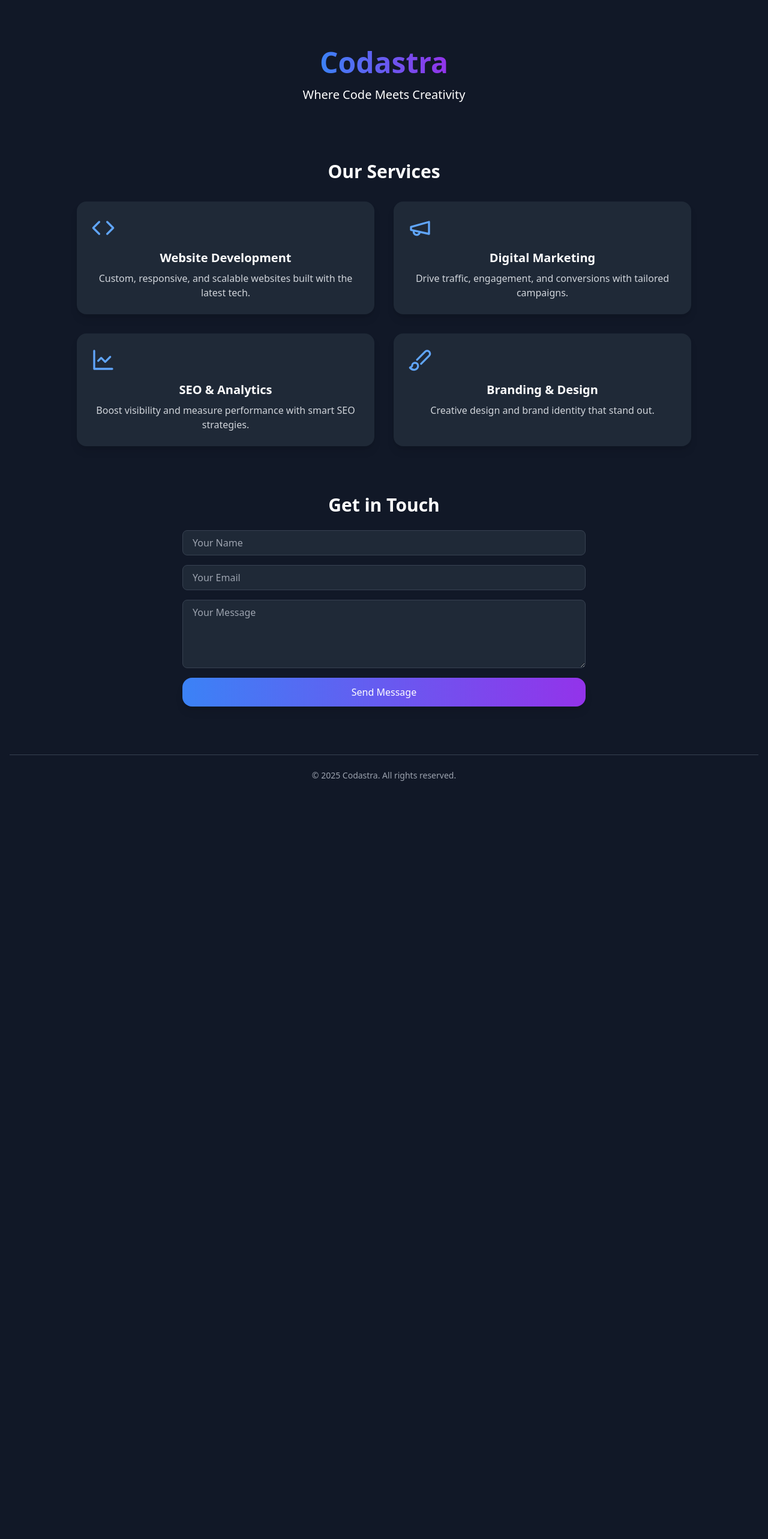
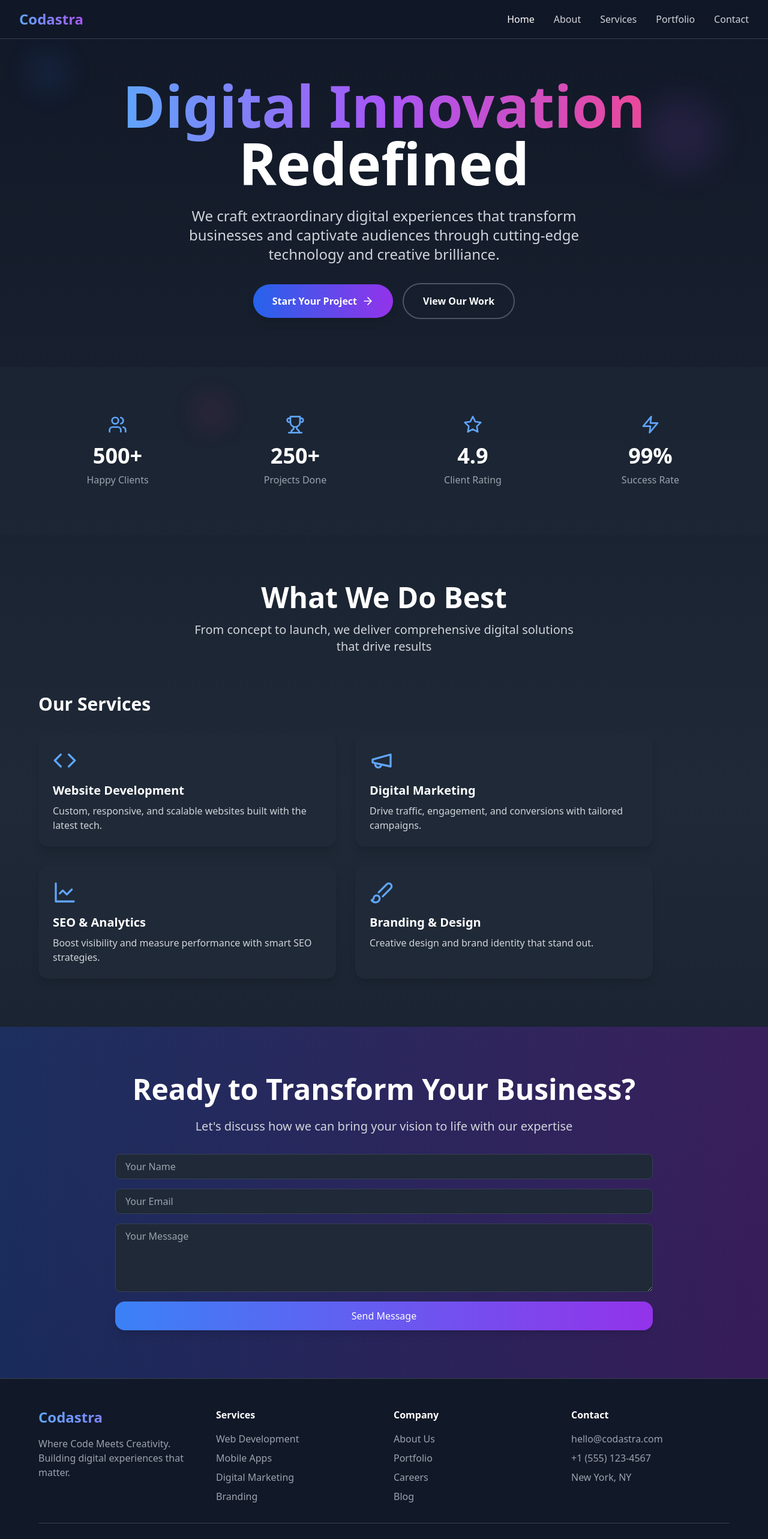
Before and after one commit to viralsparkconnect-hue/codastra-next-client, a Next.js app: page / in a window 1280 px wide. Shown: the top 2566 px of the page at 60% size. Before the commit the page ends 1327 px from the top, so only its background shows below. Built offline with nearby package versions, Linux system fonts and the light colour scheme.

Commit message:
Update index.js

```diff
--- a/pages/index.js
+++ b/pages/index.js
@@ -1,29 +1,195 @@
 import { motion } from 'framer-motion'
+import { ArrowRight, Star, Users, Trophy, Zap } from 'lucide-react'
+import Link from 'next/link'
 import Services from '../components/Services'
 import ContactForm from '../components/ContactForm'
 
 export default function Home() {
+  const stats = [
+    { icon: Users, number: '500+', label: 'Happy Clients' },
+    { icon: Trophy, number: '250+', label: 'Projects Done' },
+    { icon: Star, number: '4.9', label: 'Client Rating' },
+    { icon: Zap, number: '99%', label: 'Success Rate' },
+  ]
+
   return (
-    <div className="min-h-screen flex flex-col items-center text-center px-4">
+    <div className="min-h-screen bg-gradient-to-b from-gray-900 via-gray-800 to-gray-900">
+      {/* Navigation */}
+      <nav className="fixed top-0 w-full z-50 bg-gray-900/80 backdrop-blur-md border-b border-gray-700">
+        <div className="max-w-7xl mx-auto px-4 sm:px-6 lg:px-8">
+          <div className="flex justify-between items-center h-16">
+            <motion.div
+              initial={{ opacity: 0, x: -20 }}
+              animate={{ opacity: 1, x: 0 }}
+              className="text-2xl font-bold bg-gradient-to-r from-blue-400 to-purple-500 bg-clip-text text-transparent"
+            >
+              Codastra
+            </motion.div>
+            <div className="hidden md:flex space-x-8">
+              <Link href="/" className="text-white hover:text-blue-400 transition">Home</Link>
+              <Link href="/about" className="text-gray-300 hover:text-blue-400 transition">About</Link>
+              <Link href="/services" className="text-gray-300 hover:text-blue-400 transition">Services</Link>
+              <Link href="/portfolio" className="text-gray-300 hover:text-blue-400 transition">Portfolio</Link>
+              <Link href="/contact" className="text-gray-300 hover:text-blue-400 transition">Contact</Link>
+            </div>
+          </div>
+        </div>
+      </nav>
+
+      {/* Hero Section */}
+      <section className="pt-32 pb-20 px-4 text-center">
+        <div className="max-w-6xl mx-auto">
           <motion.h1
-        className="text-5xl font-bold mt-20 mb-4 bg-gradient-to-r from-blue-500 to-purple-600 bg-clip-text text-transparent"
+            className="text-6xl md:text-8xl font-bold mb-6"
             initial={{ opacity: 0, y: -50 }}
             animate={{ opacity: 1, y: 0 }}
             transition={{ duration: 0.8 }}
           >
-        Codastra
+            <span className="bg-gradient-to-r from-blue-400 via-purple-500 to-pink-500 bg-clip-text text-transparent">
+              Digital Innovation
+            </span>
+            <br />
+            <span className="text-white">Redefined</span>
           </motion.h1>
-      <p className="text-xl mb-12">Where Code Meets Creativity</p>
 
-      <Services />
+          <motion.p
+            className="text-xl md:text-2xl text-gray-300 mb-8 max-w-3xl mx-auto"
+            initial={{ opacity: 0, y: 20 }}
+            animate={{ opacity: 1, y: 0 }}
+            transition={{ delay: 0.3, duration: 0.8 }}
+          >
+            We craft extraordinary digital experiences that transform businesses and captivate audiences through cutting-edge technology and creative brilliance.
+          </motion.p>
 
-      <section className="mt-20 w-full max-w-2xl">
-        <h2 className="text-3xl font-bold mb-6">Get in Touch</h2>
-        <ContactForm />
+          <motion.div
+            className="flex flex-col sm:flex-row gap-4 justify-center items-center"
+            initial={{ opacity: 0, y: 30 }}
+            animate={{ opacity: 1, y: 0 }}
+            transition={{ delay: 0.6, duration: 0.8 }}
+          >
+            <button className="px-8 py-4 bg-gradient-to-r from-blue-600 to-purple-600 text-white rounded-full font-semibold hover:from-blue-700 hover:to-purple-700 transition-all duration-300 shadow-lg hover:shadow-xl flex items-center gap-2">
+              Start Your Project
+              <ArrowRight className="w-5 h-5" />
+            </button>
+            <button className="px-8 py-4 border-2 border-gray-600 text-white rounded-full font-semibold hover:border-blue-500 hover:text-blue-400 transition-all duration-300">
+              View Our Work
+            </button>
+          </motion.div>
+        </div>
+
+        {/* Floating Elements */}
+        <div className="absolute top-20 left-10 w-20 h-20 bg-blue-500/10 rounded-full blur-xl animate-pulse"></div>
+        <div className="absolute top-40 right-20 w-32 h-32 bg-purple-500/10 rounded-full blur-xl animate-pulse delay-1000"></div>
+        <div className="absolute bottom-20 left-1/4 w-16 h-16 bg-pink-500/10 rounded-full blur-xl animate-pulse delay-2000"></div>
       </section>
 
-      <footer className="mt-20 py-6 border-t border-gray-700 w-full text-center text-sm text-gray-400">
+      {/* Stats Section */}
+      <section className="py-20 px-4 bg-gray-800/50">
+        <div className="max-w-6xl mx-auto">
+          <div className="grid grid-cols-2 md:grid-cols-4 gap-8">
+            {stats.map(({ icon: Icon, number, label }, i) => (
+              <motion.div
+                key={i}
+                className="text-center"
+                initial={{ opacity: 0, y: 20 }}
+                animate={{ opacity: 1, y: 0 }}
+                transition={{ delay: i * 0.1, duration: 0.6 }}
+              >
+                <Icon className="w-8 h-8 mx-auto mb-4 text-blue-400" />
+                <div className="text-3xl md:text-4xl font-bold text-white mb-2">{number}</div>
+                <div className="text-gray-400">{label}</div>
+              </motion.div>
+            ))}
+          </div>
+        </div>
+      </section>
+
+      {/* Services Section */}
+      <section className="py-20 px-4">
+        <div className="max-w-6xl mx-auto">
+          <motion.div
+            className="text-center mb-16"
+            initial={{ opacity: 0, y: 20 }}
+            animate={{ opacity: 1, y: 0 }}
+            transition={{ duration: 0.8 }}
+          >
+            <h2 className="text-4xl md:text-5xl font-bold text-white mb-4">
+              What We Do Best
+            </h2>
+            <p className="text-xl text-gray-300 max-w-2xl mx-auto">
+              From concept to launch, we deliver comprehensive digital solutions that drive results
+            </p>
+          </motion.div>
+          <Services />
+        </div>
+      </section>
+
+      {/* CTA Section */}
+      <section className="py-20 px-4 bg-gradient-to-r from-blue-900/50 to-purple-900/50">
+        <div className="max-w-4xl mx-auto text-center">
+          <motion.h2
+            className="text-4xl md:text-5xl font-bold text-white mb-6"
+            initial={{ opacity: 0, y: 20 }}
+            animate={{ opacity: 1, y: 0 }}
+            transition={{ duration: 0.8 }}
+          >
+            Ready to Transform Your Business?
+          </motion.h2>
+          <motion.p
+            className="text-xl text-gray-300 mb-8"
+            initial={{ opacity: 0, y: 20 }}
+            animate={{ opacity: 1, y: 0 }}
+            transition={{ delay: 0.2, duration: 0.8 }}
+          >
+            Let's discuss how we can bring your vision to life with our expertise
+          </motion.p>
+          <ContactForm />
+        </div>
+      </section>
+
+      {/* Footer */}
+      <footer className="py-12 px-4 border-t border-gray-700 bg-gray-900">
+        <div className="max-w-6xl mx-auto">
+          <div className="grid grid-cols-1 md:grid-cols-4 gap-8 mb-8">
+            <div>
+              <h3 className="text-2xl font-bold bg-gradient-to-r from-blue-400 to-purple-500 bg-clip-text text-transparent mb-4">
+                Codastra
+              </h3>
+              <p className="text-gray-400">
+                Where Code Meets Creativity. Building digital experiences that matter.
+              </p>
+            </div>
+            <div>
+              <h4 className="text-white font-semibold mb-4">Services</h4>
+              <ul className="space-y-2 text-gray-400">
+                <li>Web Development</li>
+                <li>Mobile Apps</li>
+                <li>Digital Marketing</li>
+                <li>Branding</li>
+              </ul>
+            </div>
+            <div>
+              <h4 className="text-white font-semibold mb-4">Company</h4>
+              <ul className="space-y-2 text-gray-400">
+                <li>About Us</li>
+                <li>Portfolio</li>
+                <li>Careers</li>
+                <li>Blog</li>
+              </ul>
+            </div>
+            <div>
+              <h4 className="text-white font-semibold mb-4">Contact</h4>
+              <ul className="space-y-2 text-gray-400">
+                <li>hello@codastra.com</li>
+                <li>+1 (555) 123-4567</li>
+                <li>New York, NY</li>
+              </ul>
+            </div>
+          </div>
+          <div className="border-t border-gray-700 pt-8 text-center text-gray-400">
             © {new Date().getFullYear()} Codastra. All rights reserved.
+          </div>
+        </div>
       </footer>
     </div>
   )
```
Lines whose indentation alone changed are shown as unchanged.
